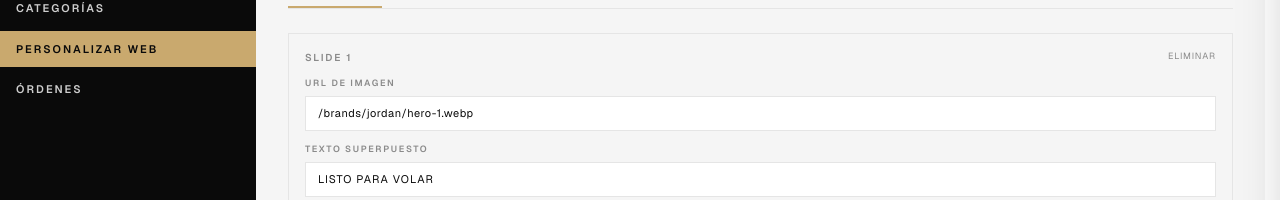
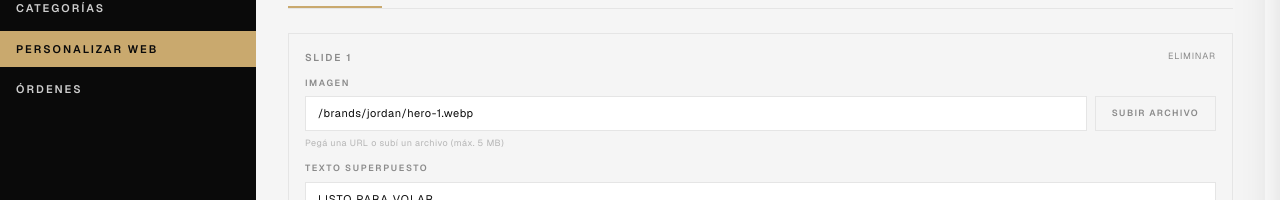
Before and after one commit to gabriel-m-dev/e-commerce, a Next.js app: page /admin/personalizar/brand-hero in a window 1280 px wide. Shown: the part 272-472 px from the top of the page. Built offline with nearby package versions, Linux system fonts and the light colour scheme; no server answers; the database is empty.

Commit message:
feat(admin): add file upload support to brand hero sliders

```diff
--- a/components/admin/BrandHeroEditor.tsx
+++ b/components/admin/BrandHeroEditor.tsx
@@ -1,6 +1,6 @@
 'use client'
 
-import { useState } from 'react'
+import { useState, useRef } from 'react'
 import { toast } from 'sonner'
 import type { BrandHeroConfig } from '@/lib/data/site-config-defaults'
 
@@ -18,6 +18,8 @@ const BRAND_LABELS: Record<Brand, string> = {
   ADIDAS: 'Adidas',
 }
 
+const MAX_FILE_SIZE = 5 * 1024 * 1024 // 5 MB
+
 export default function BrandHeroEditor({
   initialJordan,
   initialNike,
@@ -34,8 +36,16 @@ export default function BrandHeroEditor({
     ADIDAS: initialAdidas,
   })
   const [saving, setSaving] = useState(false)
+  const [uploading, setUploading] = useState<Record<string, boolean>>({})
+
+  // One file input ref per slide slot: key = `${brand}-${index}`
+  const fileRefs = useRef<Record<string, HTMLInputElement | null>>({})
 
   const current = configs[activeBrand]
+
+  function slotKey(index: number) {
+    return `${activeBrand}-${index}`
+  }
 
   function updateSlideField(index: number, field: 'image' | 'text', value: string) {
     setConfigs(prev => {
@@ -44,6 +54,34 @@ export default function BrandHeroEditor({
       )
       return { ...prev, [activeBrand]: { slides } }
     })
+  }
+
+  async function handleImageUpload(index: number, file: File) {
+    if (file.size > MAX_FILE_SIZE) {
+      toast.error('La imagen no puede superar 5 MB')
+      return
+    }
+
+    const key = slotKey(index)
+    setUploading(prev => ({ ...prev, [key]: true }))
+
+    try {
+      const { createClient } = await import('@/lib/supabase/client')
+      const supabase = createClient()
+      const ext = file.name.split('.').pop() ?? 'jpg'
+      const brand = activeBrand.toLowerCase()
+      const path = `brand-hero/${brand}-${index}-${Date.now()}.${ext}`
+      const { data, error } = await supabase.storage
+        .from('products')
+        .upload(path, file, { cacheControl: '3600', upsert: false })
+      if (error) throw new Error(error.message)
+      const { data: { publicUrl } } = supabase.storage.from('products').getPublicUrl(data.path)
+      updateSlideField(index, 'image', publicUrl)
+    } catch {
+      toast.error('Error al subir la imagen')
+    } finally {
+      setUploading(prev => ({ ...prev, [key]: false }))
+    }
   }
 
   function addSlide() {
@@ -101,7 +139,11 @@ export default function BrandHeroEditor({
 
       {/* Slides list */}
       <div className="flex flex-col gap-4">
-        {current.slides.map((slide, i) => (
+        {current.slides.map((slide, i) => {
+          const key = slotKey(i)
+          const isUploading = !!uploading[key]
+
+          return (
             <div key={i} className="flex flex-col gap-3 border border-border p-4">
               <div className="flex items-center justify-between">
                 <span className="text-[10px] font-semibold uppercase tracking-[0.18em] text-muted">
@@ -118,18 +160,49 @@ export default function BrandHeroEditor({
                 )}
               </div>
 
-            {/* Image URL */}
+              {/* Image field */}
               <div className="flex flex-col gap-1.5">
                 <label className="text-[9px] font-semibold uppercase tracking-[0.18em] text-muted">
-                URL de imagen
+                  Imagen
                 </label>
+
+                {/* Hidden file input */}
+                <input
+                  ref={el => { fileRefs.current[key] = el }}
+                  type="file"
+                  accept="image/*"
+                  className="hidden"
+                  onChange={e => {
+                    const file = e.target.files?.[0]
+                    if (file) handleImageUpload(i, file)
+                    e.target.value = ''
+                  }}
+                />
+
+                <div className="flex gap-2">
+                  {/* URL input */}
                   <input
                     type="text"
                     value={slide.image}
                     onChange={e => updateSlideField(i, 'image', e.target.value)}
                     placeholder="/brands/jordan/hero-1.webp"
-                className="w-full border border-border bg-background px-3 py-2 text-[11px] tracking-[0.05em] text-foreground placeholder:text-muted/50 focus:border-foreground focus:outline-none"
+                    className="min-w-0 flex-1 border border-border bg-background px-3 py-2 text-[11px] tracking-[0.05em] text-foreground placeholder:text-muted/50 focus:border-foreground focus:outline-none"
                   />
+
+                  {/* Upload button */}
+                  <button
+                    type="button"
+                    onClick={() => fileRefs.current[key]?.click()}
+                    disabled={isUploading}
+                    className="shrink-0 border border-border px-4 py-2 text-[9px] font-semibold uppercase tracking-[0.15em] text-muted transition-colors hover:border-foreground hover:text-foreground disabled:opacity-40 disabled:pointer-events-none"
+                  >
+                    {isUploading ? 'Subiendo...' : 'Subir archivo'}
+                  </button>
+                </div>
+
+                <p className="text-[9px] text-muted/60 tracking-[0.05em]">
+                  Pegá una URL o subí un archivo (máx. 5 MB)
+                </p>
               </div>
 
               {/* Text overlay */}
@@ -149,6 +222,13 @@ export default function BrandHeroEditor({
               {/* Image preview */}
               {slide.image && (
                 <div className="relative aspect-[16/7] w-full overflow-hidden bg-surface">
+                  {isUploading && (
+                    <div className="absolute inset-0 z-10 flex items-center justify-center bg-surface">
+                      <span className="text-[9px] uppercase tracking-[0.2em] text-muted animate-pulse">
+                        Subiendo...
+                      </span>
+                    </div>
+                  )}
                   {/* eslint-disable-next-line @next/next/no-img-element */}
                   <img
                     src={slide.image}
@@ -166,7 +246,8 @@ export default function BrandHeroEditor({
                 </div>
               )}
             </div>
-        ))}
+          )
+        })}
       </div>
 
       {/* Add slide */}
```
Lines whose indentation alone changed are shown as unchanged.
